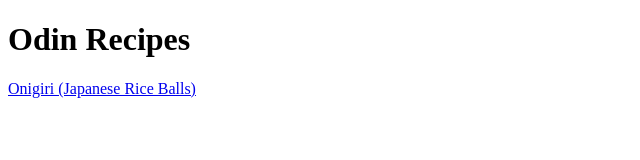
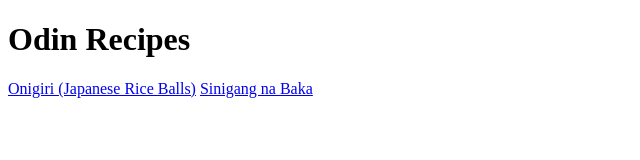
Before and after one commit to BryceDoesStuff/odin-recipes, a plain HTML site: page index.html in a window 1280 px wide. Shown: the whole page, without its empty margins (0-640 px from the left). Drawn offline with Linux system fonts and the light colour scheme.

Commit message:
Add link to sinigang.html

```diff
--- a/index.html
+++ b/index.html
@@ -7,5 +7,6 @@
     <body>
         <h1>Odin Recipes</h1>
         <a href="./recipes/onigiri.html">Onigiri (Japanese Rice Balls)</a>
+        <a href="./recipes/sinigang.html">Sinigang na Baka</a>
     </body>
 </html>
```
